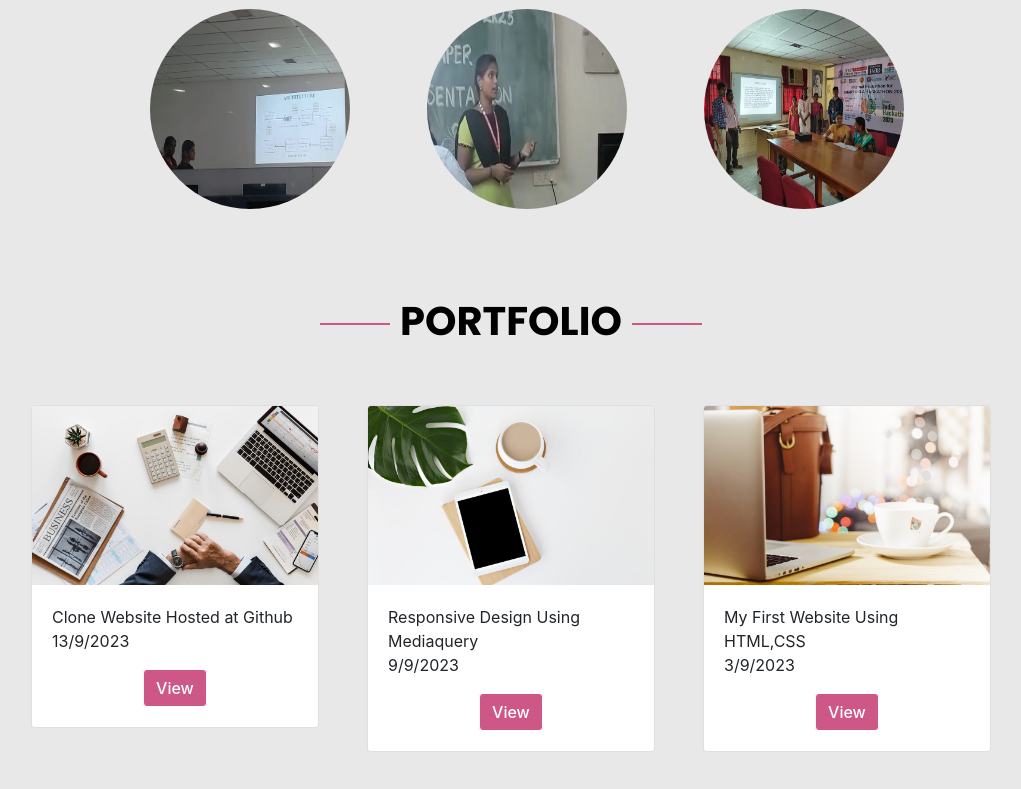
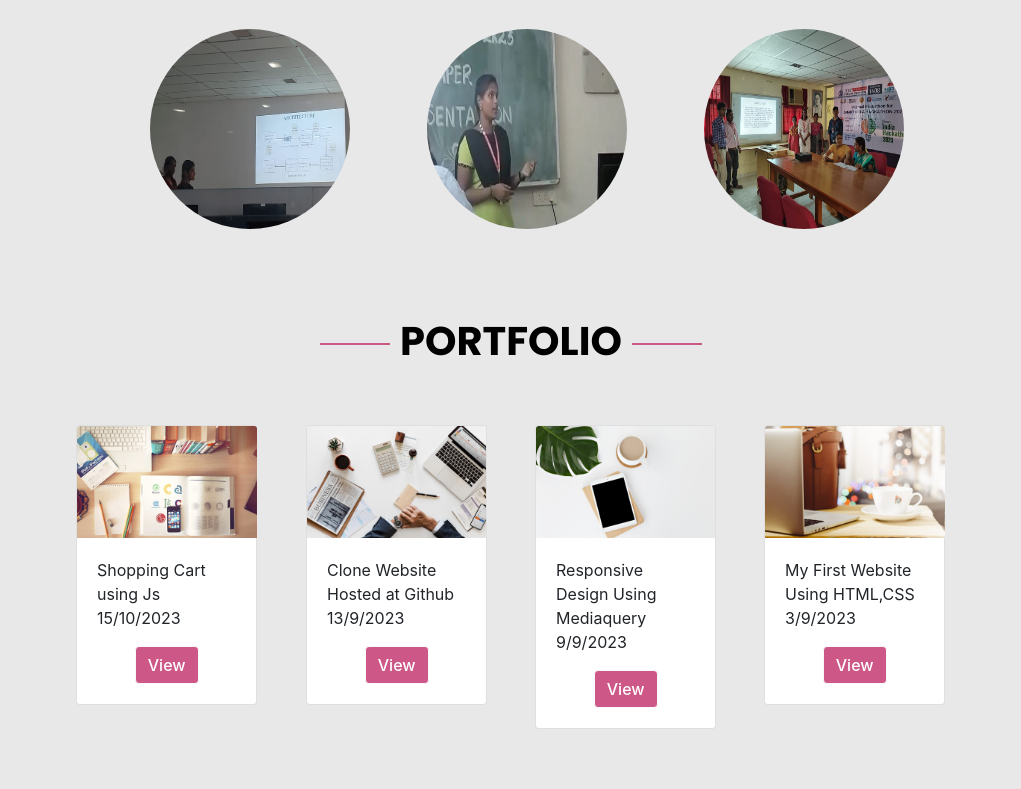
Before and after one commit to JayasriAR/Portfolio, a plain HTML site: page index.html in a window 1280 px wide. Shown: the part 2815-3604 px from the top of the page, without its empty margins (114-1135 px from the left). Drawn offline with nearby package versions, Linux system fonts and the light colour scheme.

Commit message:
Update index.html

```diff
--- a/index.html
+++ b/index.html
@@ -80,7 +80,7 @@
     </div>
     <div class="row m-4 pt-4">
       <div class="col-12">
-        <h5 class="text-center text-uppercase"> MY Web development skills </h5>
+        <h5 class="text-center text-uppercase">My proficiency in web development technologies</h5>
       </div>
     </div>
       <div class="row w-100">
@@ -107,7 +107,7 @@
         <div class="col-10 m-2">
           <p class="pl-3 mr-1">JS</p>
           <div class="progress m-2" style="height: 15px;">
-            <div class="progress-bar bg-info1" role="progressbar" style="width: 37%" aria-valuenow="50" aria-valuemin="0" aria-valuemax="100"></div>
+            <div class="progress-bar bg-info1" role="progressbar" style="width: 50%" aria-valuenow="50" aria-valuemin="0" aria-valuemax="100"></div>
 
           </div>
           <p class="font-italic d-inline-block ml-1" style="color: rgb(74, 74, 74);"> Currently on a learning journey</p>
@@ -139,19 +139,19 @@
   <div data-aos="zoom-in" data-aos-duration="1500" class="shadow-lg col-11 col-sm-11 col-md-11 col-lg-3 col-xl-3 col-xxl-3 m-3 p-4" style="background-color: white;">
     <h1 class="text-center m-1"><i class="fa-brands fa-html5 icon"></i></h1>
     <h3 class="text-center m-1 font-weight-bold">HTML</h3>
-    <p class="text-justify text-wrap p-1 mt-3">As a proficient HTML developer, I have a strong foundation in structuring web content. HTML is the backbone of every website, and my expertise lies in creating well-organized, semantic, and accessible web pages.</p>
+    <p class="text-justify text-wrap p-1 mt-3"> I have a strong foundation in structuring web content. HTML is the backbone of every website, and my expertise lies in creating well-organized and accessible web pages.</p>
 </div>
 
 <div data-aos="zoom-in" data-aos-duration="1500" class="shadow-lg col-11 col-sm-11 col-md-11 col-lg-3 col-xl-3 col-xxl-3 m-3 p-4" style="background-color: white;">
   <h1 class="text-center"><i class="fa-brands fa-css3-alt icon"></i></h1>
   <h3 class="text-center m-1 font-weight-bold">CSS</h3>
-  <p class="text-justify text-wrap p-1 mt-3 ">My CSS skills have played a pivotal role in enhancing the user interface and user experience of web projects. I specialize in crafting responsive layouts, customizing styles,</p>
+  <p class="text-justify text-wrap p-1 mt-3 ">My CSS skills have enabled me to create visually appealing and user friendly web interfaces. I am proficient in crafting responsive layouts and customizing styles, including media query for different devices and screen sizes.</p>
 </div>
 
 <div data-aos="zoom-in" data-aos-duration="1500" class="shadow-lg col-11 col-sm-11 col-md-11 col-lg-3 col-xl-3 col-xxl-3 m-3 p-4" style="background-color: white;">
   <h1 class="text-center"><i class="fa-brands fa-bootstrap icon"></i></h1>
   <h3 class="text-center m-1 font-weight-bold">Bootstrap</h3>
-  <p class="text-justify text-wrap p-1 mt-3">Leveraging the power of Bootstrap's pre-designed components and responsive grid system, I have accelerated the development process while maintaining high-quality design standards.</p>
+  <p class="text-justify text-wrap p-1 mt-3">By using Bootstrap's pre-built components and responsive grid system, I have been able to develop web applications more quickly while still maintaining high-quality design standards.</p>
 </div>
 
 </div></div>
@@ -212,7 +212,21 @@
 
     <div class="row w-100 justify-content-center mt-1">
       <div data-aos="zoom-out"
-      data-aos-duration="1500" class="col-10 col-lg-3 col-xxl-10 col-xl-3 col-md-10 p-3 m-2">
+      data-aos-duration="1500" class="col-10 col-lg-2 col-xxl-10 col-xl-2 col-md-10 p-3 m-2">
+        <div class="card" style="width: 100%;">
+          <img src="./assests/images/port6.jpg" class="card-img-top" alt="...">
+          <div class="card-body">
+            <p class="card-text">Shopping Cart using Js<br>15/10/2023</p>
+            <div class="row">
+              <div class="col-12 text-center">
+                <a href="https://jayasriar.github.io/Shopping_Cart/" class="btn btn-light btn-color" role="button" aria-disabled="true">View</a>
+             </div>
+            </div></div>
+        </div>
+      </div>
+
+      <div data-aos="zoom-out"
+      data-aos-duration="1500" class="col-10 col-lg-2 col-xxl-10 col-xl-2 col-md-10 p-3 m-2">
     <div class="card" style="width: 100%;">
       <img src="./assests/images/port3.jpg" class="card-img-top" alt="...">
       <div class="card-body">
@@ -227,7 +241,7 @@
   </div>
 
   <div data-aos="zoom-out"
-  data-aos-duration="1500" class="col-10 col-lg-3 col-xl-3 col-xxl-3  p-3 m-2">
+  data-aos-duration="1500" class="col-10 col-lg-2 col-xl-2 col-xxl-2  p-3 m-2">
     <div class="card" style="width: 100%;">
       <img src="./assests/images/port1.jpg" class="card-img-top" alt="...">
       <div class="card-body">
@@ -241,7 +255,7 @@
   </div>
 
   <div data-aos="zoom-out"
-  data-aos-duration="1500" class="col-10 col-lg-3 col-xxl-10 col-xl-3 col-md-10 p-3 m-2">
+  data-aos-duration="1500" class="col-10 col-lg-2 col-xxl-10 col-xl-2 col-md-10 p-3 m-2">
     <div class="card" style="width: 100%;">
       <img src="./assests/images/port4.jpg" class="card-img-top" alt="...">
       <div class="card-body">
@@ -253,6 +267,8 @@
         </div></div>
     </div>
   </div>
+
+
   </div>
     </section>
 
```
